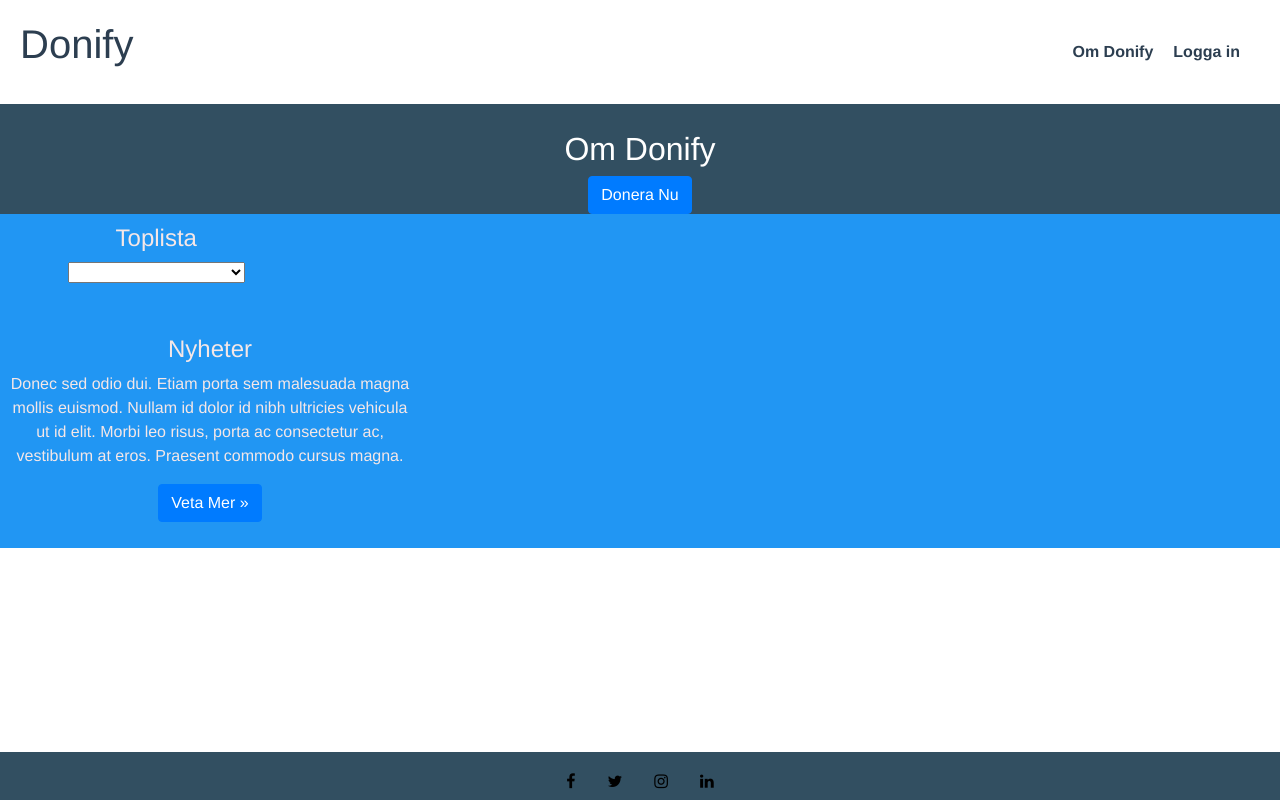
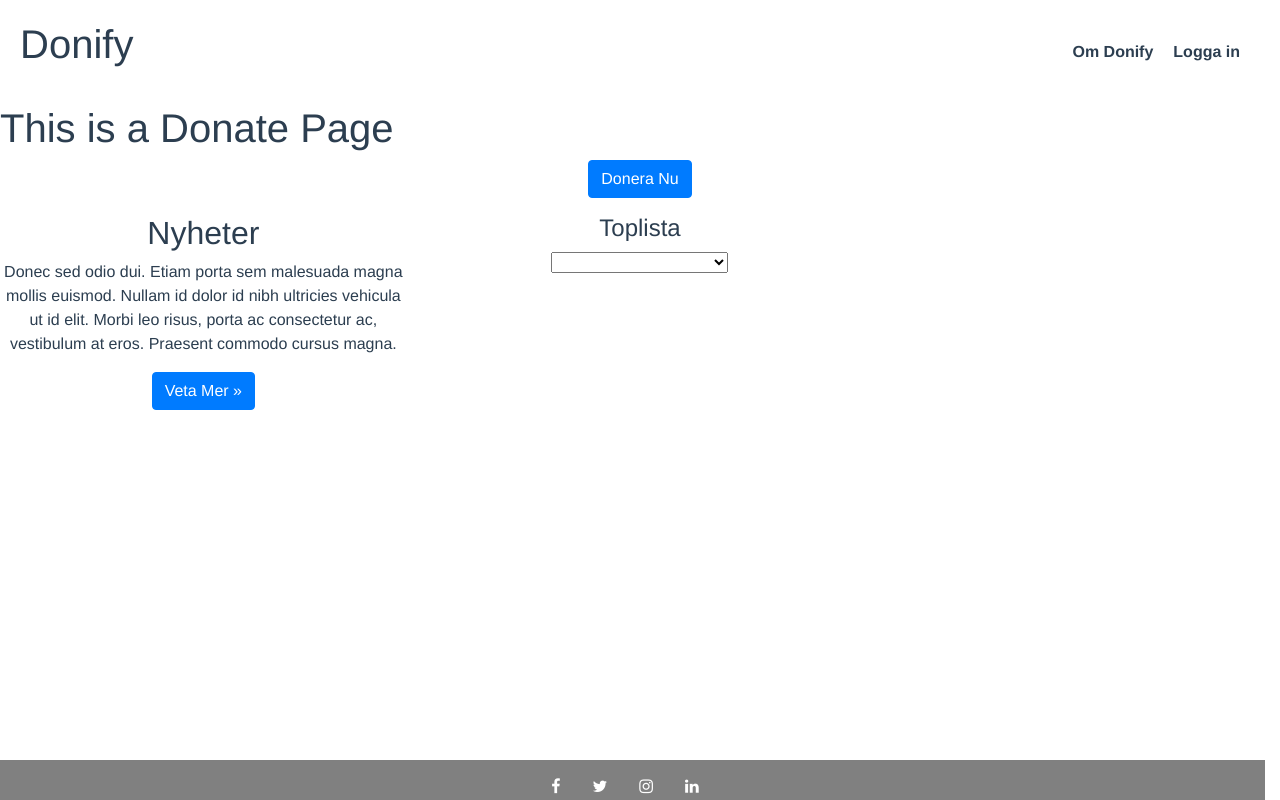
Before and after one commit to Agilutveckling-Med-Scrum/Donify, a Vue app: page /#/Home in a window 1280 px wide. Built offline with nearby package versions, Linux system fonts and the light colour scheme.

Commit message:
aboutdonify

```diff
--- a/src/components/donationpage.vue
+++ b/src/components/donationpage.vue
@@ -33,7 +33,7 @@ export default {
 }
 </script>
 
-<style scoped>
+<style lang="scss">
 template {
   background-color: #f1f4f4;
 }
--- a/src/views/Home.vue
+++ b/src/views/Home.vue
@@ -1,23 +1,43 @@
 
 <template>
   <div class="home">
-<div class="home-container" >
-  <h2>Om Donify</h2>
-   <b-button variant="primary" class="mx-auto" @click="donerasida">Donera Nu</b-button>
+    <div class="home-container">
+ <h1 >This is a Donate Page</h1>
+
+
+
+ <p>
+    <b-button variant="primary" class="mx-auto" @click="Todonera">Donera Nu</b-button>
+ </p>
 
  <div class="row">
-            <div class="col-3" >
+            <div class="col-lg-4">
+                <h2>Nyheter</h2>
+                <p>
+                    Donec sed odio dui. Etiam porta sem malesuada magna mollis
+                    euismod. Nullam id dolor id nibh ultricies vehicula ut id
+                    elit. Morbi leo risus, porta ac consectetur ac, vestibulum
+                    at eros. Praesent commodo cursus magna.
+                </p>
+                <p>
+                    <b-button variant="primary" class="mx-auto" >Veta Mer »</b-button>
+
+                </p>
+            </div>
+
+            <div class="col-lg-4">
                 <h4>Toplista</h4>
                 <select v-model="topLista">
-                <option v-for="popular in toplist" v-bind:key="popular" :value="popular.key">{{popular.name}}</option>
+                    <option
+                        v-for="popular in toplist"
+                        v-bind:key="popular"
+                        :value="popular.key"
+                        >{{ popular.name }}</option
+                    >
+                </select>
 
-            </select>
-          </div>
-           <div class="col-4">
-            <h4>Nyheter</h4>
-            <p>Donec sed odio dui. Etiam porta sem malesuada magna mollis euismod. Nullam id dolor id nibh ultricies vehicula ut id elit. Morbi leo risus, porta ac consectetur ac, vestibulum at eros. Praesent commodo cursus magna.</p>
-            <p><b-button variant="primary" class="mx-auto" >Veta Mer »</b-button></p>
-          </div>
+
+
             </div>
     <footer id="footer">
       <a href="#" class="fa fa-facebook"></a>
@@ -25,66 +45,59 @@
       <a href="#" class="fa fa-instagram"></a>
       <a href="#" class="fa fa-linkedin"></a>
     </footer>
+
     <link
       rel="stylesheet"
       href="https://cdnjs.cloudflare.com/ajax/libs/font-awesome/4.7.0/css/font-awesome.min.css"
     />
  </div>
     </div>
+  </div>
 </template>
 <script>
+
 export default {
-    name:'home',
+    name: 'Home',
     data: function() {
         return {
-
             topLista: [],
 
-
             toplist: [
-                {key: 1, name: 'WHO'},
-                {key: 2, name: 'RäddaBarnen'},
-                {key: 3, name: 'Unicef'},
-                {key: 4, name: 'Amnesty International'},
-                {key: 5, name: ''},
-                {key: 6, name: ''},
-                {key: 7, name: ''}
+                { key: 1, name: 'WHO' },
+                { key: 2, name: 'RäddaBarnen' },
+                { key: 3, name: 'Unicef' },
+                { key: 4, name: 'Amnesty International' },
+                { key: 5, name: '' },
+                { key: 6, name: '' },
+                { key: 7, name: '' }
             ]
         }
-    }  ,
+    },
+    // add method to click to donationpage
     methods: {
-        donerasida() {
+        Todonera() {
             this.$router.push({
-                name: 'Donerasida'
+                name: 'Donationpage1'
             })
         }
     },
+    components: {}
 }
+
 </script>
+
 <style scoped>
 
-h2{
-  color: white;
-margin-top: 2%;
+
+h1 {
+    display: flex;
+    justify-content: space-between;
 }
 
-.home{
- display: flex;
-  flex-direction: column;
-  text-align: center;
-  background-color: #324f61;
-}
-/*.home {
- display: grid;
-  grid-template-columns: auto auto auto auto;
-  grid-gap: 50px;
-  background-color: #2196F3;
-  padding: 10px;
-}*/
  #footer {
-  background-color: #324f61;
-  color: black;
-  height: 6vh;
+    background-color: grey;
+    color: white;
+    height: 5vh;
     display: flex;
     justify-content: center;
     position: fixed;
@@ -93,33 +106,12 @@ margin-top: 2%;
     width: 100%;
 }
 
-.row{
-  color: rgb(245, 231, 231);
-}
-
- .row {
-display: grid;
-
-  grid-row: col -4px ;
-  grid-gap: 50px;
-  background-color: #2196F3;
-  padding: 10px;
-}
-.col-3{
-  justify-content: right;
-float: right;;
-}
 #footer a {
     display: flex;
     justify-content: center;
     flex-direction: column;
     padding: 1em;
-  color: black;
+    color: white;
 }
- b-button {
-  width: 100px;
-  height: 30px;
-  border-radius: 8%;
-  margin: 20px auto;
-}
+
 </style>
```
Lines whose indentation alone changed are shown as unchanged.
